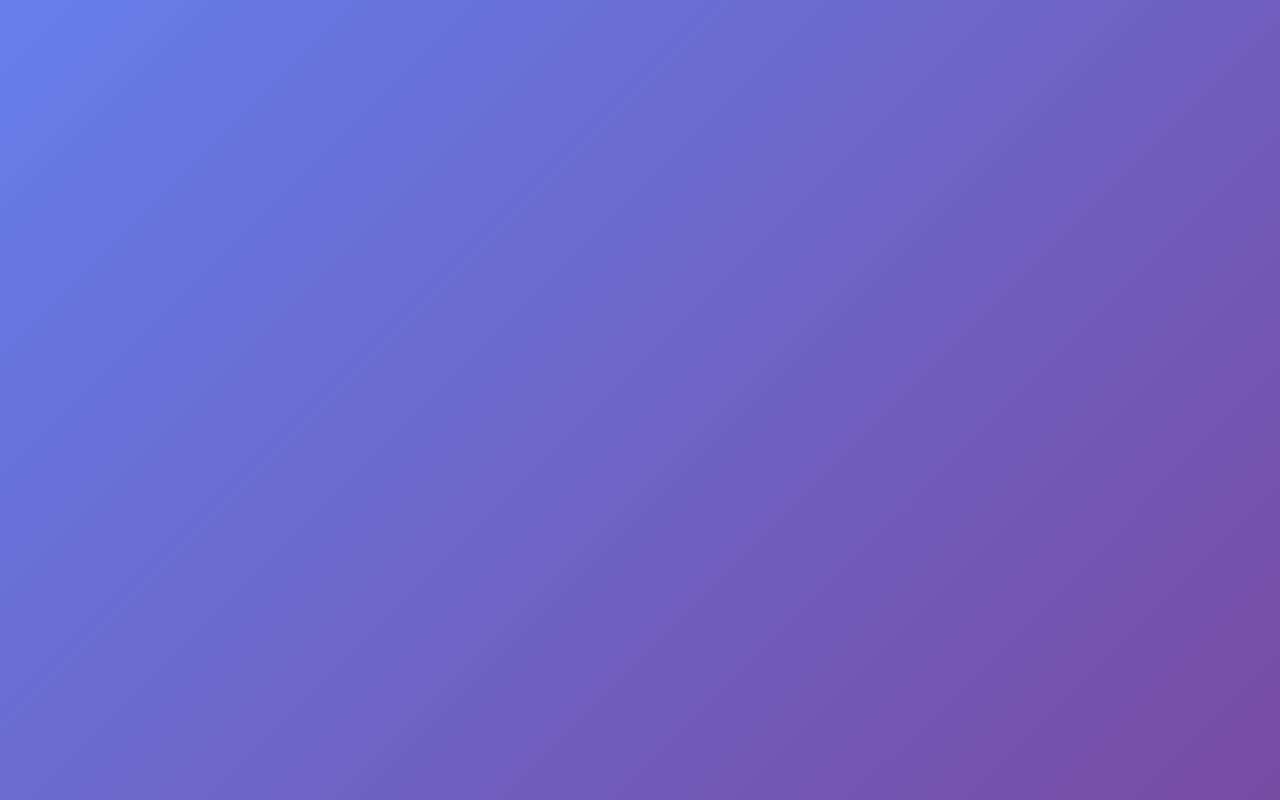
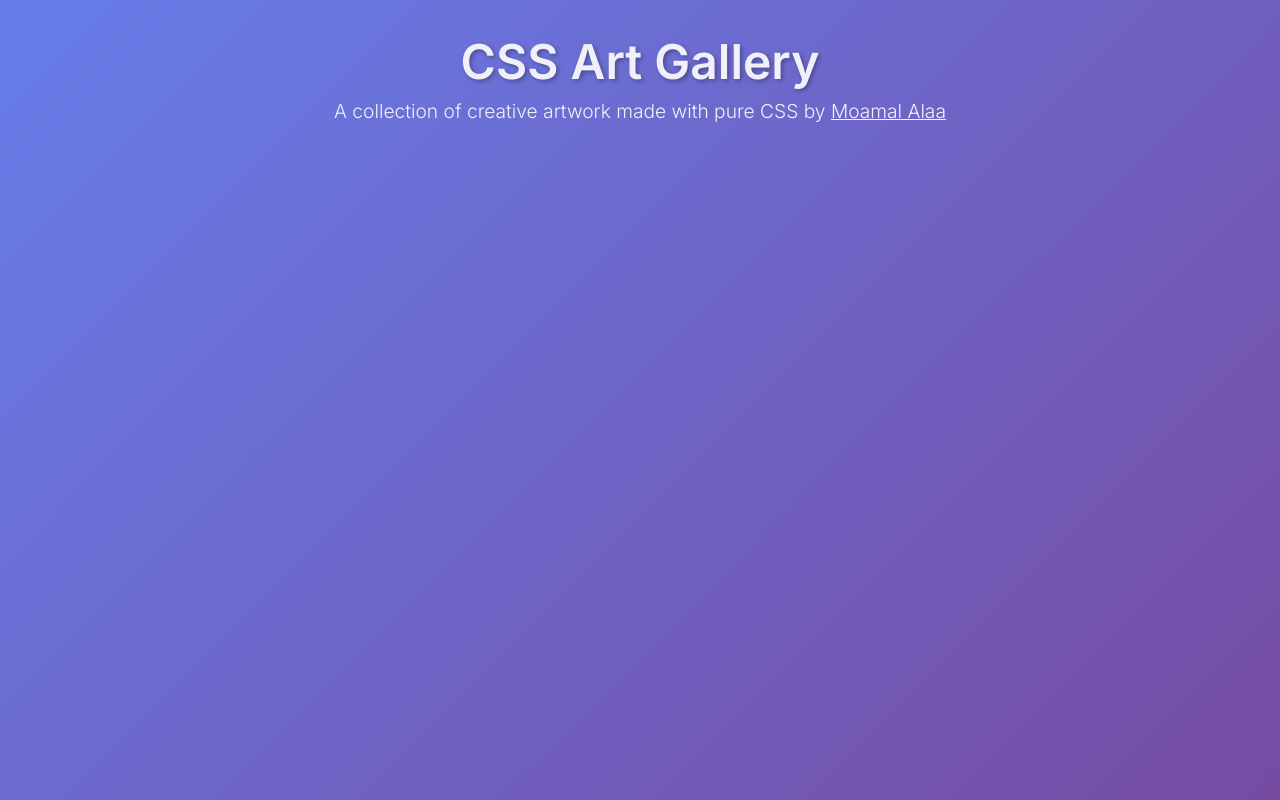
Before and after one commit to Moamal-2000/css-arts-gallery, a Next.js app: page / in a window 1280 px wide. Built offline with nearby package versions, Linux system fonts and the light colour scheme.

Commit message:
feat: implement introduction with its styles

```diff
--- a/src/app/page.js
+++ b/src/app/page.js
@@ -1,5 +1,17 @@
 import s from "./page.module.scss";
 
 export default function Home() {
-  return <main className={s.home}></main>;
+  return (
+    <main className={s.home}>
+      <div className="container">
+        <header className={s.header}>
+          <h1 className={s.title}>CSS Art Gallery</h1>
+          <p className={s.description}>
+            A collection of creative artwork made with pure CSS by{" "}
+            <a href="https://www.linkedin.com/feed">Moamal Alaa</a>
+          </p>
+        </header>
+      </div>
+    </main>
+  );
 }
--- a/src/app/page.module.scss
+++ b/src/app/page.module.scss
@@ -1 +1,26 @@
-.home {}
+.header {
+  text-align: center;
+  margin-bottom: 3rem;
+  color: #f1f0fa;
+}
+
+.title {
+  font-size: 3rem;
+  font-weight: 600;
+  margin-bottom: 8px;
+  text-shadow: 2px 2px 4px rgba(0, 0, 0, .3);
+}
+
+.description {
+  font-size: 1.2rem;
+  font-weight: 300;
+}
+
+.description>a {
+  text-decoration: underline;
+  transition: color .2s ease;
+
+  &:hover {
+    color: #fff;
+  }
+}
```
